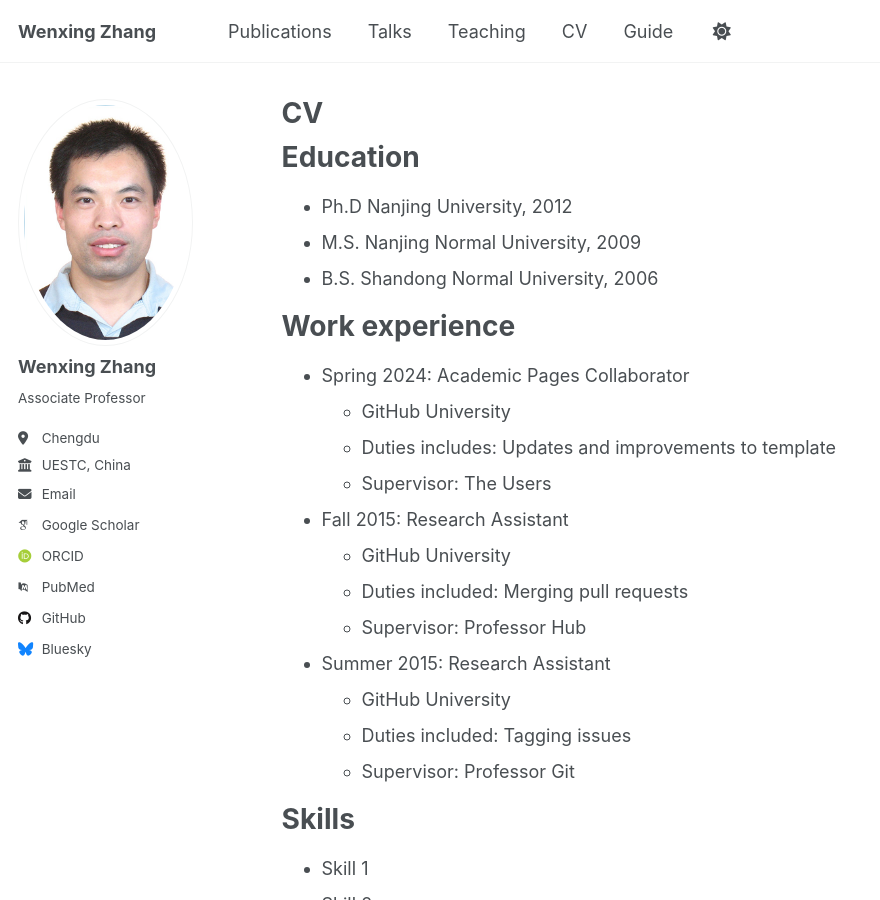
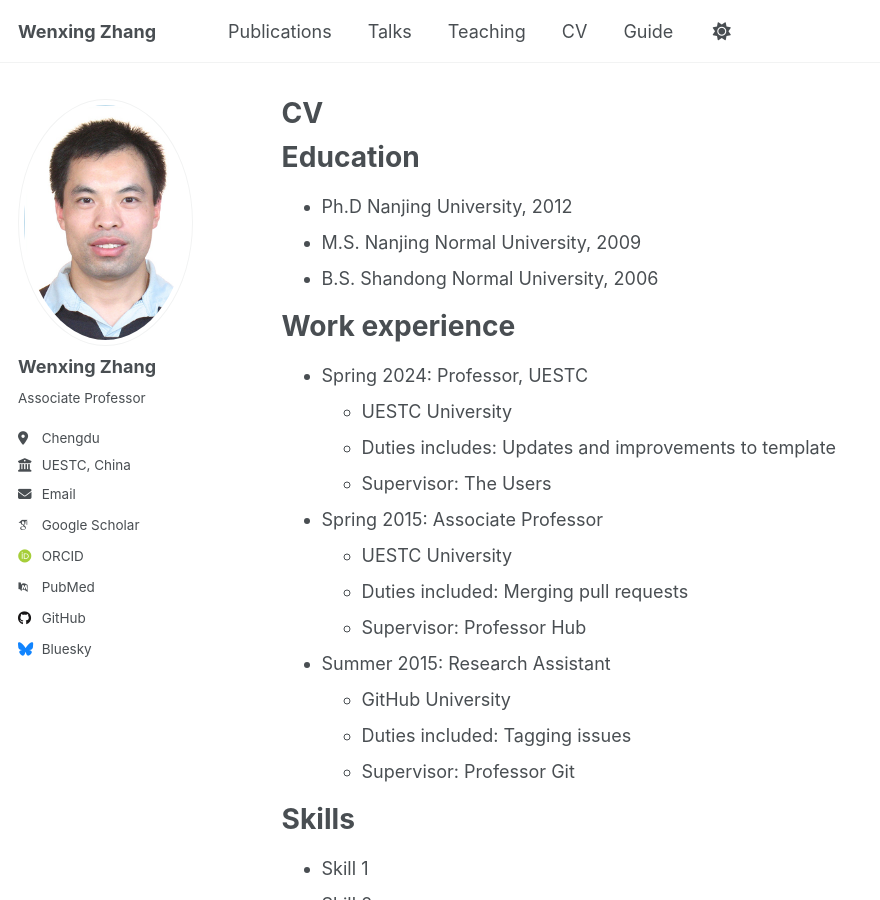
Before and after one commit to WenxingZhang/WenxingZhang.github.io, a Jekyll site: the page built from _pages/cv.md, in a window 1280 px wide and 900 px high. Shown: the whole window, without its empty margins (0-880 px from the left). Built offline with Jekyll 4.4.1, drawn with Linux system fonts in a browser that asks for light colours; some web fonts are replaced; a script that is not in the unit is left out.

Commit message:
Update cv.md

```diff
--- a/_pages/cv.md
+++ b/_pages/cv.md
@@ -17,13 +17,13 @@ Education
 
 Work experience
 ======
-* Spring 2024: Academic Pages Collaborator
-  * GitHub University
+* Spring 2024: Professor, UESTC
+  * UESTC University
   * Duties includes: Updates and improvements to template
   * Supervisor: The Users
 
-* Fall 2015: Research Assistant
-  * GitHub University
+* Spring 2015: Associate Professor
+  * UESTC University
   * Duties included: Merging pull requests
   * Supervisor: Professor Hub
 
```
